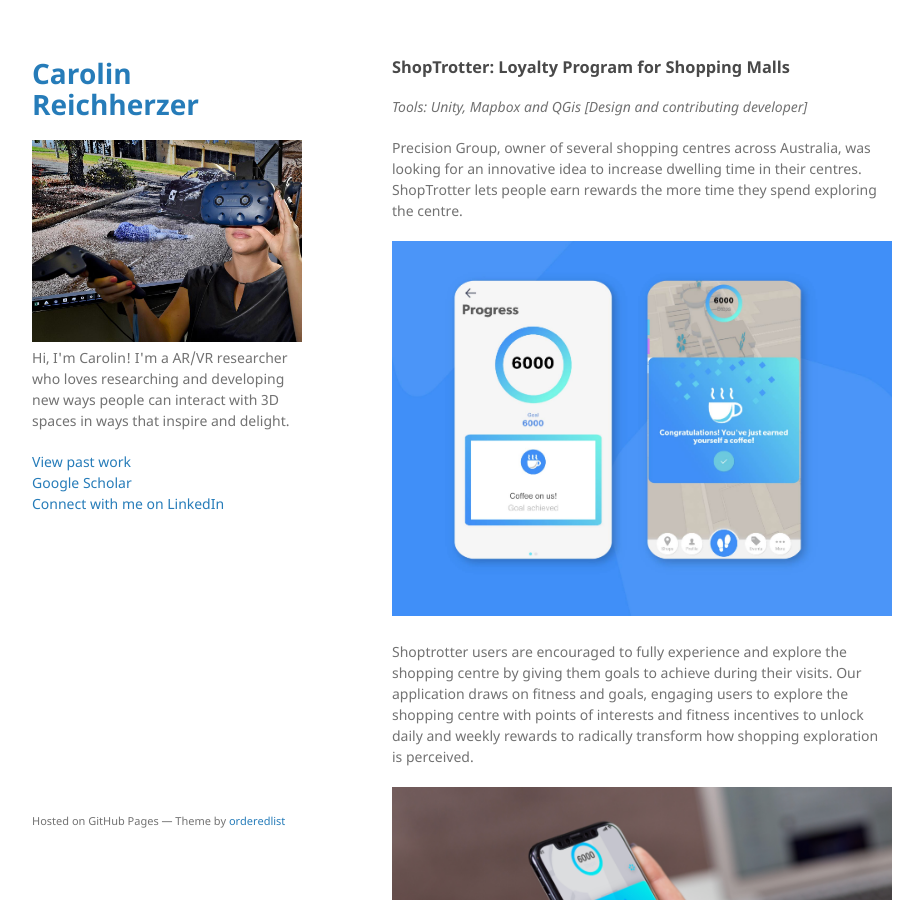
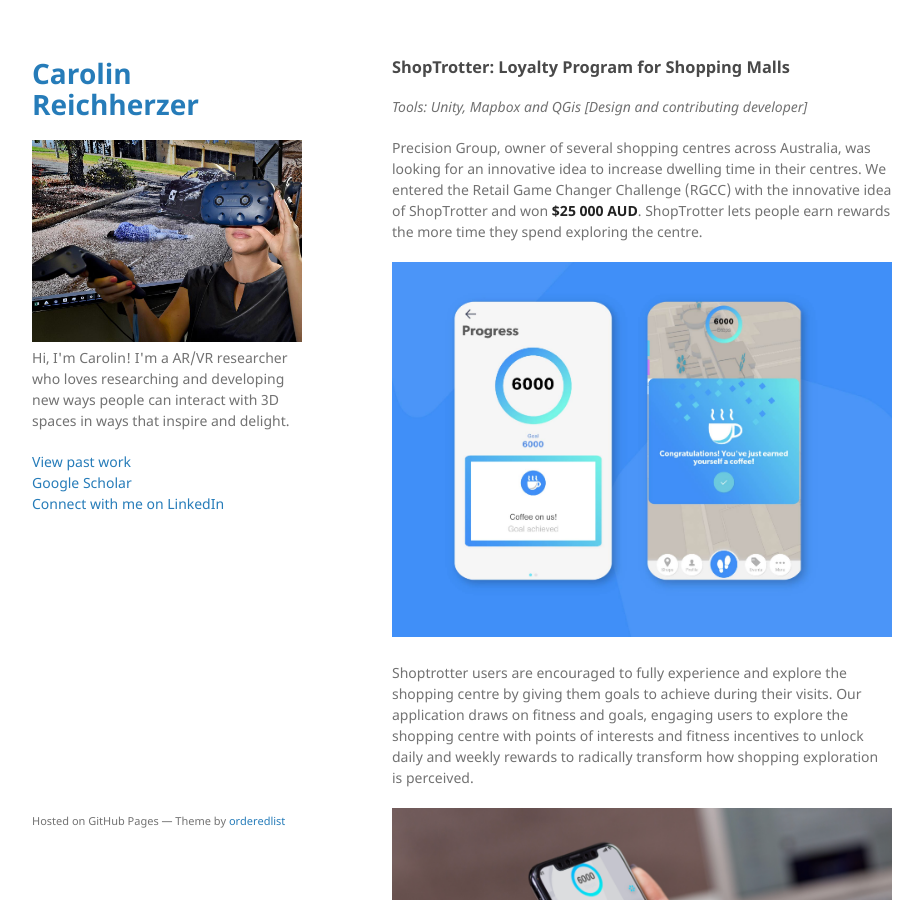
Before and after one commit to kiwicarolin/kiwicarolin.github.io, a Jekyll site: the page built from ShopTrotter.md, in a window 1280 px wide and 900 px high. Shown: the whole window, without its empty margins (178-1101 px from the left). Built offline with Jekyll 4.4.1, drawn with Linux system fonts in a browser that asks for light colours; our own code applies the rules of GitHub Pages for plain Markdown files.

Commit message:
add more to background description

```diff
--- a/ShopTrotter.md
+++ b/ShopTrotter.md
@@ -4,13 +4,13 @@ layout: default
 ### ShopTrotter: Loyalty Program for Shopping Malls
 _Tools: Unity, Mapbox and QGis [Design and contributing developer]_
 
-Precision Group, owner of several shopping centres across Australia, was looking for an innovative idea to increase dwelling time in their centres. ShopTrotter lets people earn rewards the more time they spend exploring the centre.
+Precision Group, owner of several shopping centres across Australia, was looking for an innovative idea to increase dwelling time in their centres. We entered the Retail Game Changer Challenge (RGCC) with the innovative idea of ShopTrotter and won **$25 000 AUD**. ShopTrotter lets people earn rewards the more time they spend exploring the centre.
 
 ![Stamps](/assets/img/Screens.jpg)
 
 Shoptrotter users are encouraged to fully experience and explore the shopping centre by giving them goals to achieve during their visits. Our application draws on fitness and goals, engaging users to explore the shopping centre with points of interests and fitness incentives to unlock daily and weekly rewards to radically transform how shopping exploration is perceived.
 
-![Stamps](/assets/img/ShopTrotterConcept.png)
+![ShopTrotter Concept](/assets/img/ShopTrotterConcept.png)
 
 The Shoptrotter application is intended for smartphone users but also designed with other smartwatches and  wearable tracking devices in mind. Users will receive alerts once they are in range of the shopping mall.
 
```
Also changed, not shown: index.md (+3 -2 lines).
